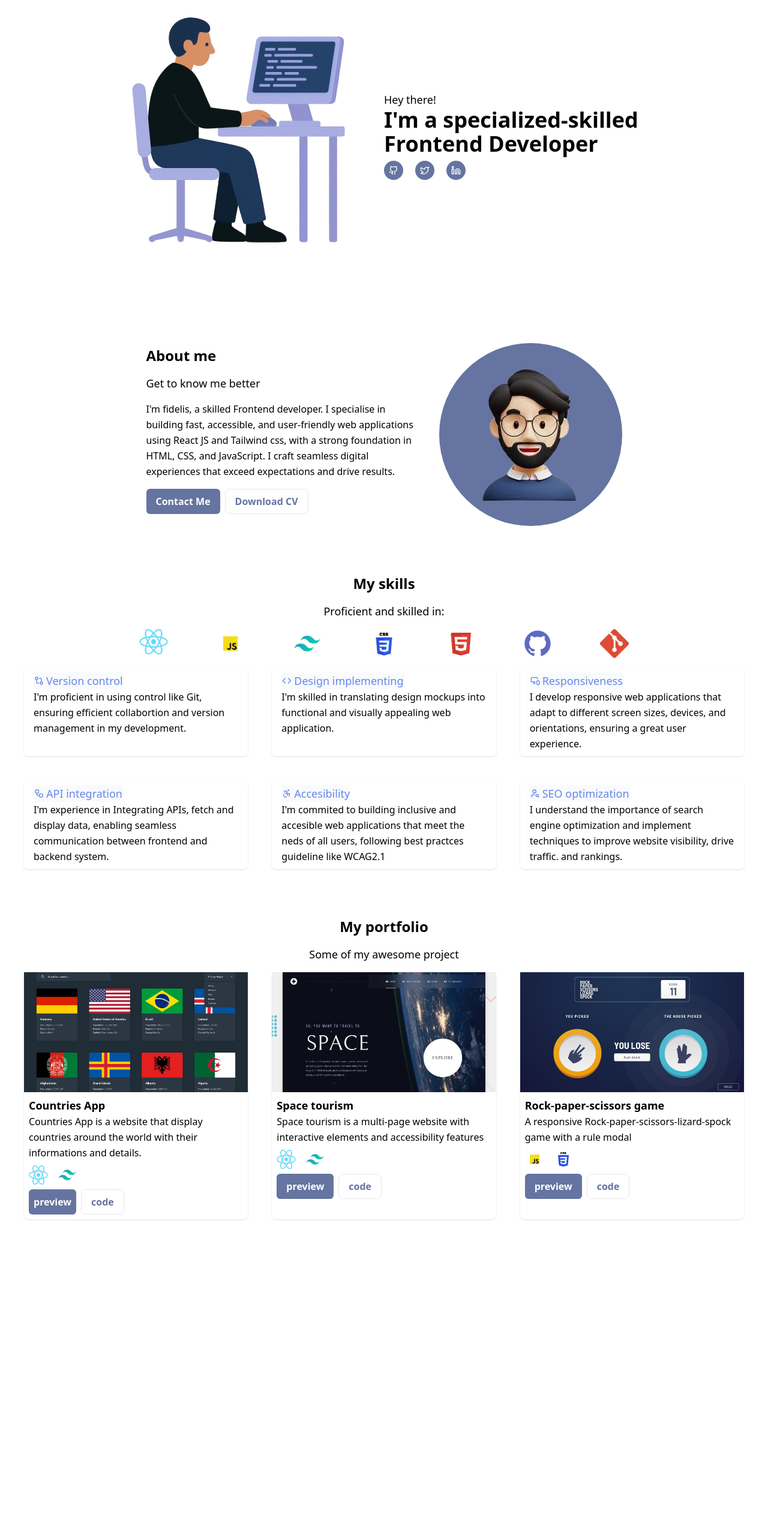
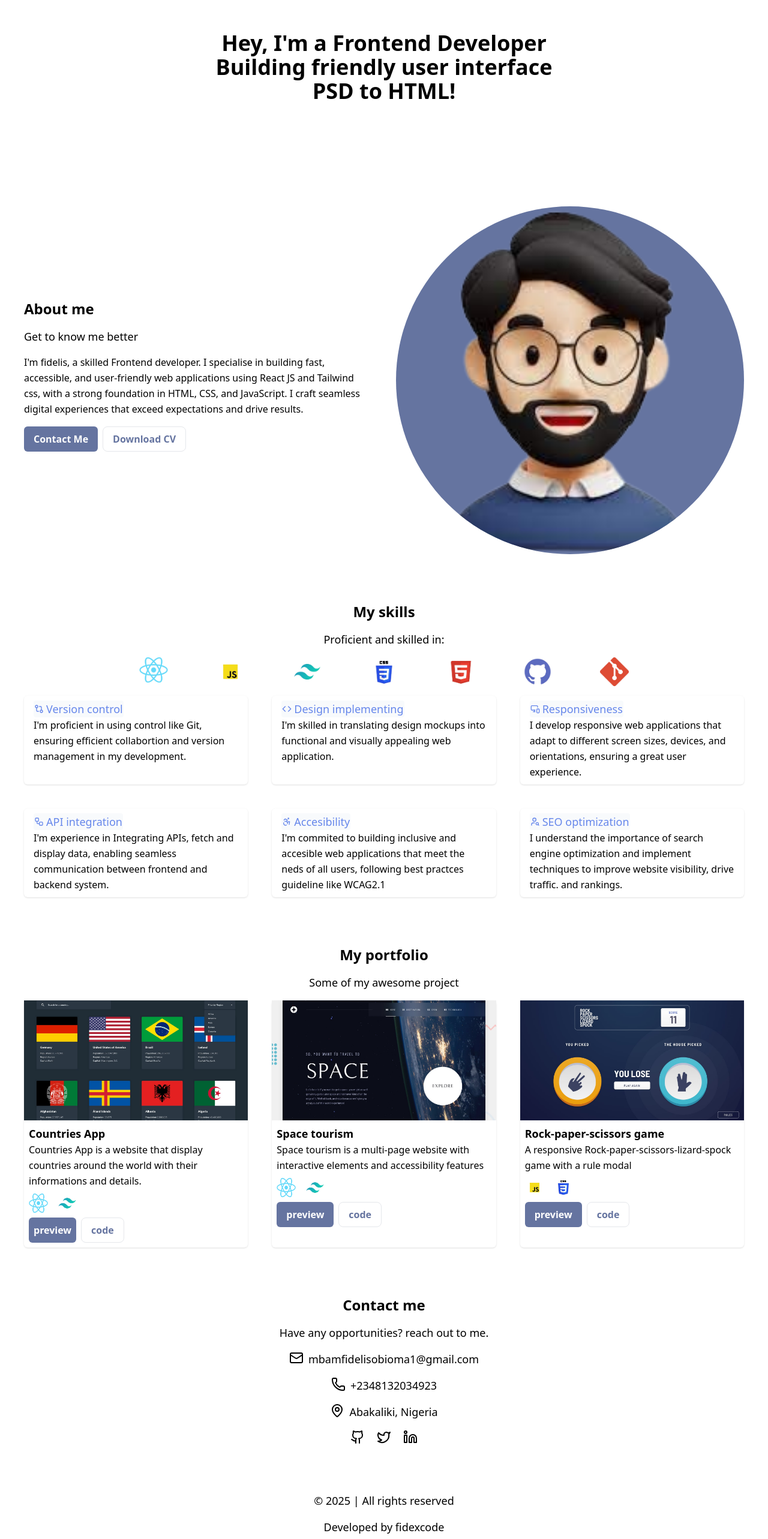
Before and after one commit to fidelisobioma/fidexcode, a React (Vite) app: page / in a window 1280 px wide. Shown: the part 200-2766 px from the top of the page at 60% size. Before the commit the page ends 2273 px from the top, so only its background shows below. Built offline with nearby package versions, Linux system fonts and the light colour scheme.

Commit message:
Worked o the following features
-- Updates the hero section to have only text, removed the image
-- Adds contact section.
-- Adss footer

```diff
--- a/src/App.jsx
+++ b/src/App.jsx
@@ -1,8 +1,10 @@
+import Contact from "./components/Contact";
 import About from "./components/About";
 import Hero from "./components/Hero";
 import Navbar from "./components/Navbar";
 import Portfolio from "./components/Portfolio";
 import Skills from "./components/Skills";
+import Footer from "./components/Footer";
 
 function App() {
   return (
@@ -12,6 +14,8 @@ function App() {
       <About />
       <Skills />
       <Portfolio />
+      <Contact />
+      <Footer />
     </div>
   );
 }
--- a/src/components/About.jsx
+++ b/src/components/About.jsx
@@ -1,8 +1,8 @@
 function About() {
   return (
     <div className="bg-white ">
-      <div className="flex items-center justify-center gap-10 p-10">
-        <div className="max-w-md">
+      <div className="grid grid-cols-2  items-center gap-10  p-10 max-w-7xl mx-auto ">
+        <div className="max-w-[600px]">
           <h2 className="text-2xl font-bold mb-4">About me</h2>
           <p className="text-lg font-normal mb-4">Get to know me better</p>
           <p className="text-base font-normal leading-relaxed">
@@ -37,8 +37,12 @@ function About() {
             projects that make a difference.
           </p> */}
         </div>
-        <div className="max-w-md bg-[#6574a0] p-10 rounded-full">
-          <img src="/images/fidelis.png" alt="fidelis" className="w-full" />
+        <div className="max-w-[600px] ">
+          <img
+            src="/images/fidelis.png"
+            alt="fidelis picture"
+            className="w-full rounded-full bg-[#6574a0] "
+          />
         </div>
       </div>
     </div>
--- a/src/components/Blogs.jsx
+++ /dev/null
@@ -1,8 +0,0 @@
-function Blogs() {
-  return (
-    <div>
-      <h2>My blogs</h2>
-    </div>
-  );
-}
-export default Blogs;
--- a/src/components/Contact.jsx
+++ b/src/components/Contact.jsx
@@ -1,7 +1,55 @@
+import { Mail } from "lucide-react";
+import { Phone } from "lucide-react";
+import { MapPin } from "lucide-react";
+import { Github } from "lucide-react";
+import { Twitter } from "lucide-react";
+import { Linkedin } from "lucide-react";
 function Contact() {
   return (
-    <div>
-      <h2>Contact me</h2>
+    <div className="bg-white p-10  max-w-7xl m-auto">
+      <h2 className="text-2xl font-bold mb-4 text-center">Contact me</h2>
+      <p className="text-lg font-normal mb-4 text-center">
+        Have any opportunities? reach out to me.
+      </p>
+      <div>
+        <div className="flex justify-center gap-2 ">
+          <Mail />
+          <div>
+            <p className="text-lg font-normal mb-4 text-center">
+              mbamfidelisobioma1@gmail.com
+            </p>
+          </div>
+        </div>
+        <div className="flex justify-center gap-2 ">
+          <Phone />
+          <div>
+            <p className="text-lg font-normal mb-4 text-center">
+              +2348132034923
+            </p>
+          </div>
+        </div>
+        <div className="flex justify-center  gap-2 ">
+          <div>
+            <MapPin />
+          </div>
+          <div>
+            <p className="text-lg font-normal mb-4 text-center">
+              Abakaliki, Nigeria
+            </p>
+          </div>
+        </div>
+        <div className="flex justify-center items-center gap-5">
+          <div>
+            <Github />
+          </div>
+          <div>
+            <Twitter />
+          </div>
+          <div>
+            <Linkedin />
+          </div>
+        </div>
+      </div>
     </div>
   );
 }
--- /dev/null
+++ b/src/components/Footer.jsx
@@ -0,0 +1,13 @@
+function Footer() {
+  return (
+    <footer className="max-w-7xl p-10 mx-auto">
+      <p className="text-lg font-normal mb-4 text-center">
+        &copy; 2025 | All rights reserved
+      </p>
+      <p className="text-lg font-normal mb-4 text-center">
+        Developed by fidexcode
+      </p>
+    </footer>
+  );
+}
+export default Footer;
--- a/src/components/Hero.jsx
+++ b/src/components/Hero.jsx
@@ -1,36 +1,17 @@
-import { Github } from "lucide-react";
-import { Twitter } from "lucide-react";
-import { Linkedin } from "lucide-react";
 function Hero() {
   return (
     <div className="bg-white mt-2 ">
-      <div className=" flex items-center justify-center gap-10 px-10">
-        <div className="max-w-md">
-          <img
-            src="/images/workspace.png"
-            alt="fidelis workspace"
-            className="w-full"
-          />
-        </div>
-        <div className="max-w-md">
-          <div>
-            <p className="text-lg font-normal">Hey there!</p>
-
-            <h1 className="md:text-4xl font-bold leading-tight">
-              I'm a specialized-skilled Frontend Developer
-            </h1>
-          </div>
-          <div className="socails flex gap-5 mt-2">
-            <div className="size-8 rounded-full bg-[#6574a0] p-2 flex justify-center items-center">
-              <Github color="#fff" />
-            </div>
-            <div className="size-8 rounded-full bg-[#6574a0] p-2 flex justify-center items-center">
-              <Twitter color="#fff" />
-            </div>
-            <div className="size-8 rounded-full bg-[#6574a0] p-2 flex justify-center items-center">
-              <Linkedin color="#fff" />
-            </div>
-          </div>
+      <div className="max-w-7xl p-10 h-96 grid justify-center items-center mx-auto">
+        <div className="">
+          <h1 className="md:text-4xl font-bold leading-7 text-center">
+            Hey, I'm a Frontend Developer
+          </h1>
+          <h1 className="md:text-4xl font-bold leading-7  text-center">
+            Building friendly user interface
+          </h1>
+          <h1 className="md:text-4xl font-bold leading-7  text-center">
+            PSD to HTML!
+          </h1>
         </div>
       </div>
     </div>
--- a/src/components/Navbar.jsx
+++ b/src/components/Navbar.jsx
@@ -13,7 +13,7 @@ function Navbar() {
     <div className="">
       {/*medium screen above*/}
       <div className="shadow bg-white">
-        <div className="hidden md:flex justify-around items-center  p-10  max-w-7xl m-auto">
+        <div className="hidden md:flex justify-between items-center  p-10  max-w-7xl m-auto">
           <div className="logo flex items-center justify-center">
             <div className="w-8 h-8  rounded-full  border-2 bg-[#6574a0] p-1">
               <img
--- a/src/components/Portfolio.jsx
+++ b/src/components/Portfolio.jsx
@@ -6,7 +6,7 @@ function Portfolio() {
         Some of my awesome project
       </p>
       <div className="grid grid-cols-3 gap-10">
-        <div className="shadow  rounded-md">
+        <div className="shadow rounded-md">
           <div>
             <img
               src="/images/countries_app.jpg"
@@ -14,7 +14,7 @@ function Portfolio() {
               className="w-full h-[200px] object-cover"
             />
           </div>
-          <div className="p-2">
+          <div className="p-2 ">
             <p className="text-lg font-bold">Countries App</p>
             <p className="text-base font-normal leading-relaxed">
               Countries App is a website that display countries around the world
@@ -50,7 +50,7 @@ function Portfolio() {
               className="w-full  h-[200px] object-cover"
             />
           </div>
-          <div className="p-2">
+          <div className="p-2 ">
             <p className="text-lg font-bold">Space tourism</p>
             <p className="text-base font-normal leading-relaxed">
               Space tourism is a multi-page website with interactive elements
```
